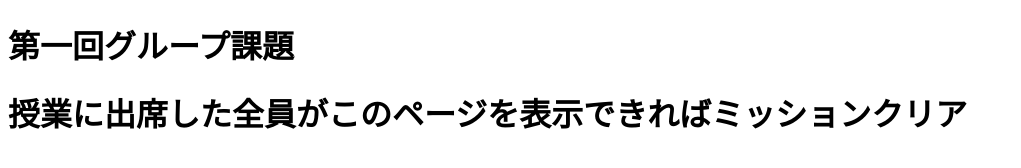
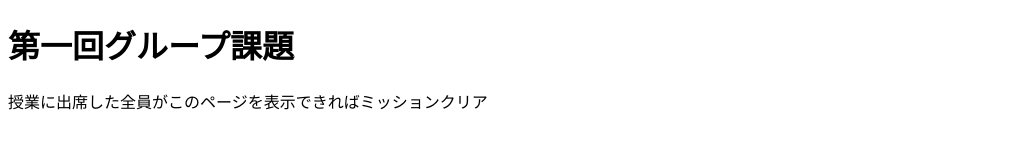
Before and after one commit to ds-musashino-u/Portfolio, a plain HTML site: page docs/index.html in a window 1280 px wide. Shown: the whole page, without its empty margins (0-1021 px from the left). Drawn offline with Linux system fonts and the light colour scheme.

Commit message:
Update index.html

```diff
--- a/docs/index.html
+++ b/docs/index.html
@@ -5,7 +5,7 @@
     <title>第一回グループ課題</title>
   </head>
   <body>
-    <h1>第一回グループ課題<h1>
+    <h1>第一回グループ課題</h1>
       授業に出席した全員がこのページを表示できればミッションクリア
   </body>
 </html>
```
